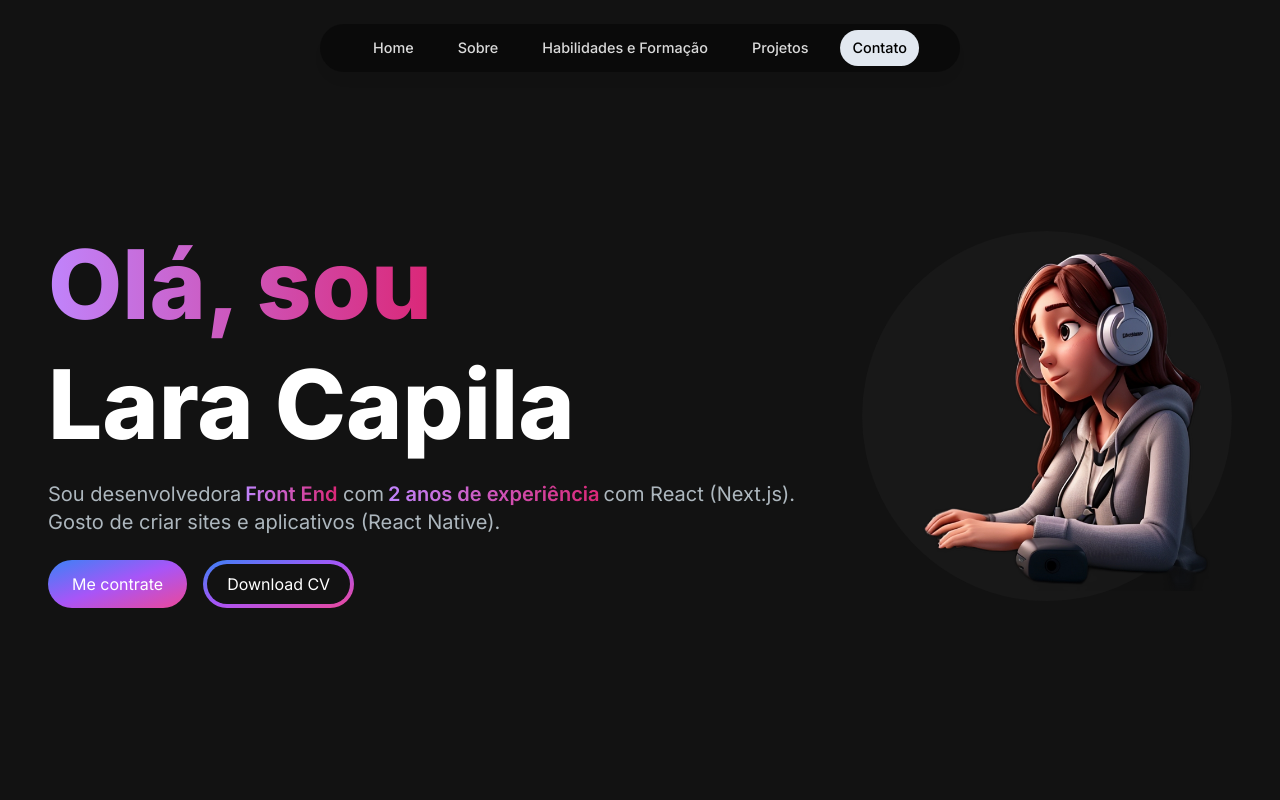
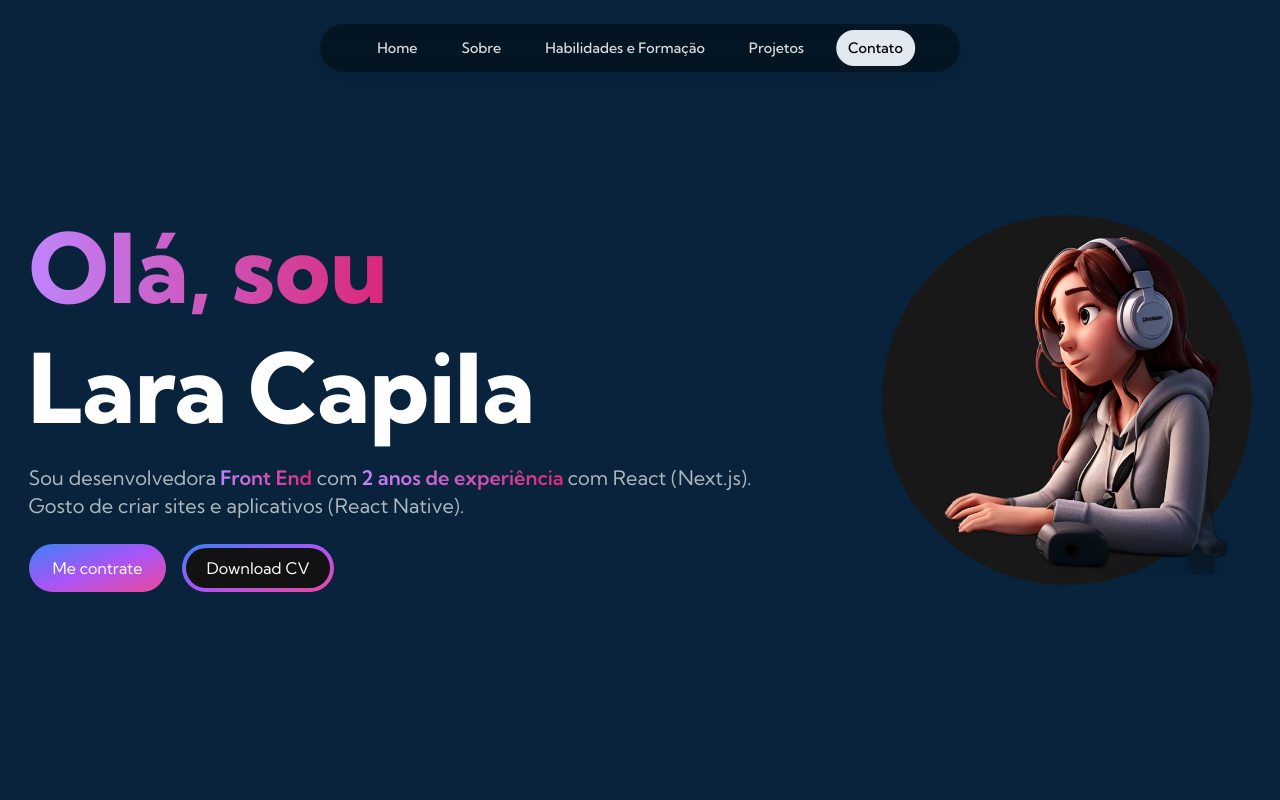
Before and after one commit to Lara-Capila/web-portfolio, a Next.js app: page / in a window 1280 px wide. Shown: the top 800 px of the page. Built offline with nearby package versions, Linux system fonts and the light colour scheme.

Commit message:
refactor: Global files refactor

```diff
--- a/src/app/globals.css
+++ b/src/app/globals.css
@@ -2,7 +2,29 @@
 @tailwind components;
 @tailwind utilities;
 
-:root {
+* {
+  scroll-behavior: smooth;
+}
+
+body {
+  background: #08233b;
+  color: white;
+  overscroll-behavior: none;
+
+  &::-webkit-scrollbar {
+    width: 10px;
+    /* background-color: #d9d9d91f; /* Matches the theme */
+    background-color: #333;
+  }
+
+  &::-webkit-scrollbar-thumb {
+    /* background-color: #3c84c7; /* Matches the theme */
+    background-color: #666;
+    border-radius: 5px;
+  }
+}
+
+/* :root {
 	--foreground-rgb: 0, 0, 0;
 	--background-start-rgb: 214, 219, 220;
 	--background-end-rgb: 255, 255, 255;
@@ -24,8 +46,8 @@ body {
 			rgb(var(--background-end-rgb))
 		)
 		rgb(var(--background-start-rgb));
-}
+} */
 
 .input {
-	@apply bg-[#18191E] border border-[#33353F] placeholder-[#9CA2A9] text-gray-100 text-sm rounded-lg block w-full p-2.5;
+  @apply bg-[#18191E] border border-[#33353F] placeholder-[#9CA2A9] text-gray-100 text-sm rounded-lg block w-full p-2.5;
 }
--- a/src/app/layout.tsx
+++ b/src/app/layout.tsx
@@ -1,11 +1,12 @@
 import type { Metadata } from "next";
-import { Inter } from "next/font/google";
+import { Kumbh_Sans } from "next/font/google";
 import Footer from "../components/Footer";
 import Header from "../components/Header";
 import ActiveSectionContextProvider from "../context/ActiveSection";
+
 import "./globals.css";
 
-const inter = Inter({ subsets: ["latin"] });
+const kumbhSans = Kumbh_Sans({ subsets: ["latin"] });
 
 export const metadata: Metadata = {
   title: "Lara Capila | Portfolio",
@@ -19,7 +20,9 @@ export default function RootLayout({
 }) {
   return (
     <html lang="pt-br" className="!scroll-smooth">
-			<body className={inter.className}>
+      <body
+        className={`${kumbhSans.className} max-w-[90%] xl:max-w-[1223px] w-full mx-auto overflow-x-hidden`}
+      >
         <ActiveSectionContextProvider>
           <Header />
           {children}
--- a/src/app/page.tsx
+++ b/src/app/page.tsx
@@ -6,14 +6,12 @@ import SkillsAndEducation from "@components/SkillsAndEducation";
 
 export default function Home() {
   return (
-		<main className="flex min-h-screen flex-col bg-[#121212]">
-			<div className="container mx-auto px-12 py-4">
+    <main>
       <Hero />
       <About />
       <SkillsAndEducation />
       <Projects />
       <Contact />
-			</div>
     </main>
   );
 }
```
Lines whose indentation alone changed are shown as unchanged.
